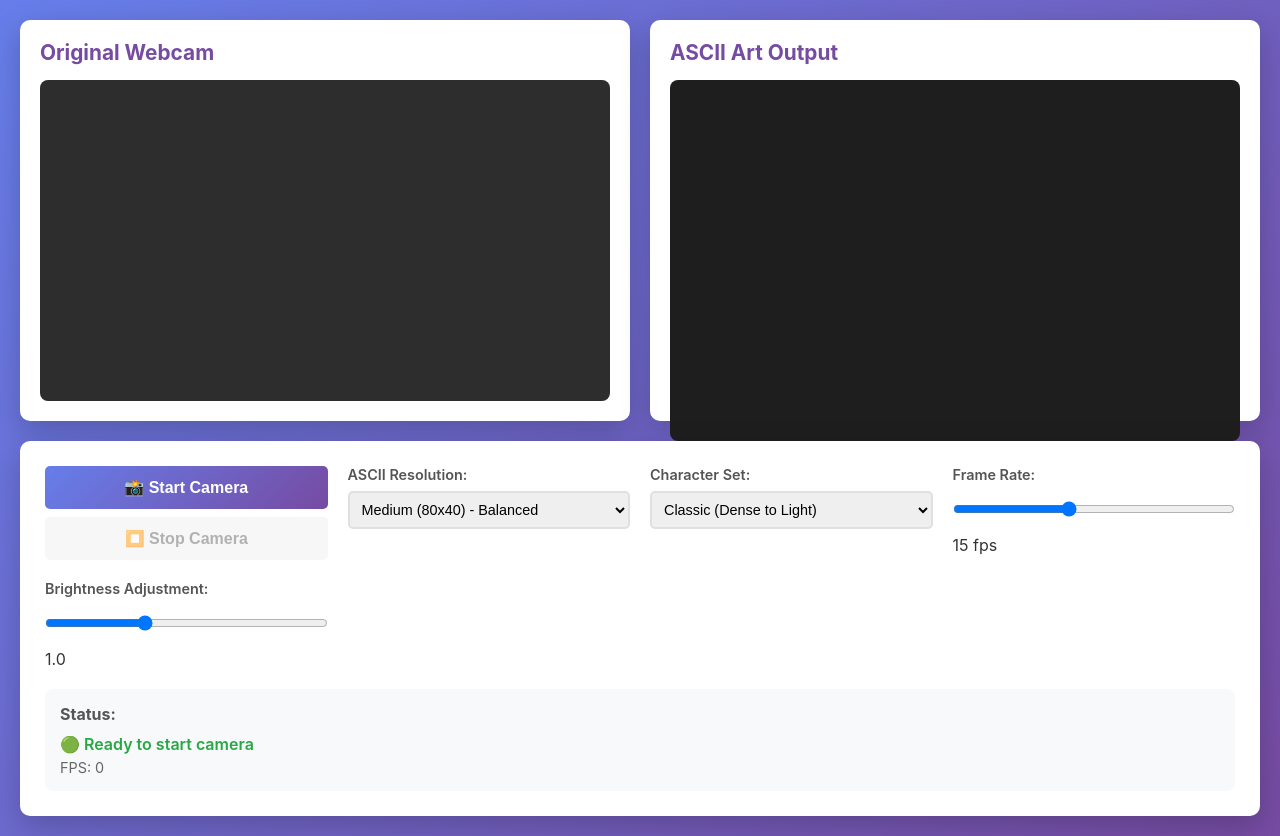
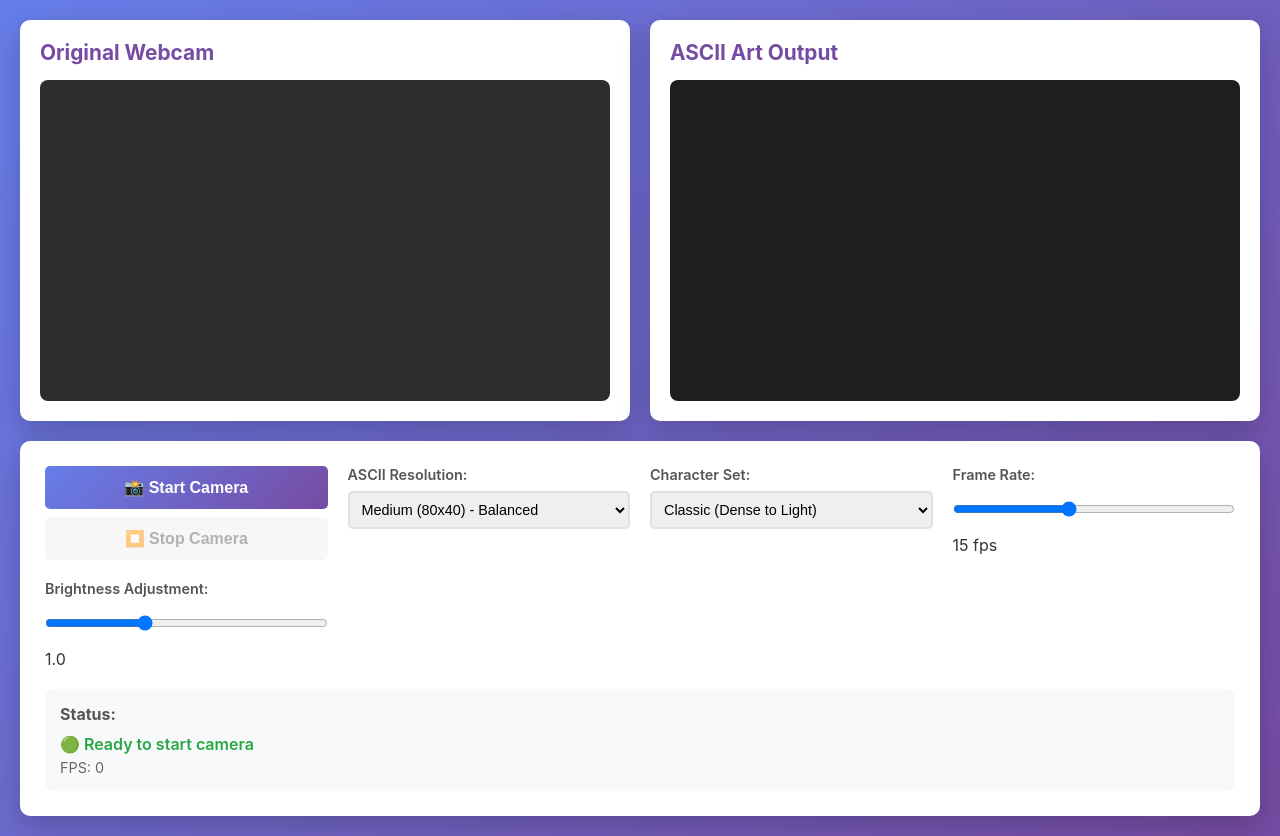
Before and after one commit to RushaliPadhiary/ASCII-Art-Animator, a plain HTML site: page index.html in a window 1280 px wide. Drawn offline with Linux system fonts and the light colour scheme.

Commit message:
Fix: Container sizing of webcam view and ASCII Art view

```diff
--- a/styles.css
+++ b/styles.css
@@ -51,10 +51,16 @@
     background: #f0f0f0;
     border-radius: 8px;
     overflow: hidden;
-    aspect-ratio: 16/9;
+    width: 100%;
+    height: 0;
+    padding-bottom: 56.25%; /* 16:9 Aspect Ratio (9/16 = 0.5625) */
+    position: relative;
 }
 
 #webcam {
+    position: absolute;
+    top: 0;
+    left: 0;
     width: 100%;
     height: 100%;
     object-fit: cover;
@@ -62,26 +68,39 @@
     transform: scaleX(-1);
 }
 
+
 /* ASCII Output Wrapper */
 .ascii-wrapper {
     background: #1e1e1e;
     border-radius: 8px;
-    padding: 15px;
-    height: 100%;
-    min-height: 300px;
-    overflow: auto;
+    width: 100%;
+    height: 0;
+    padding-bottom: 56.25%;
+    position: relative;
+    overflow: hidden;
     font-family: 'Courier New', monospace;
-    line-height: 1;
 }
 
 .ascii-art {
+    position: absolute;
+    top: 0;
+    left: 0;
+    width: 100%;
+    height: 100%;
     color: #00ff00;
     font-size: 12px;
     line-height: 1;
     white-space: pre;
     margin: 0;
     text-shadow: 0 0 5px #00ff00;
+    overflow: auto;
+    padding: 10px;
+    box-sizing: border-box;
+    display: flex;
+    align-items: flex-start;
+    justify-content: center;
 }
+
 
 /* Controls Panel */
 .controls-panel {
```
